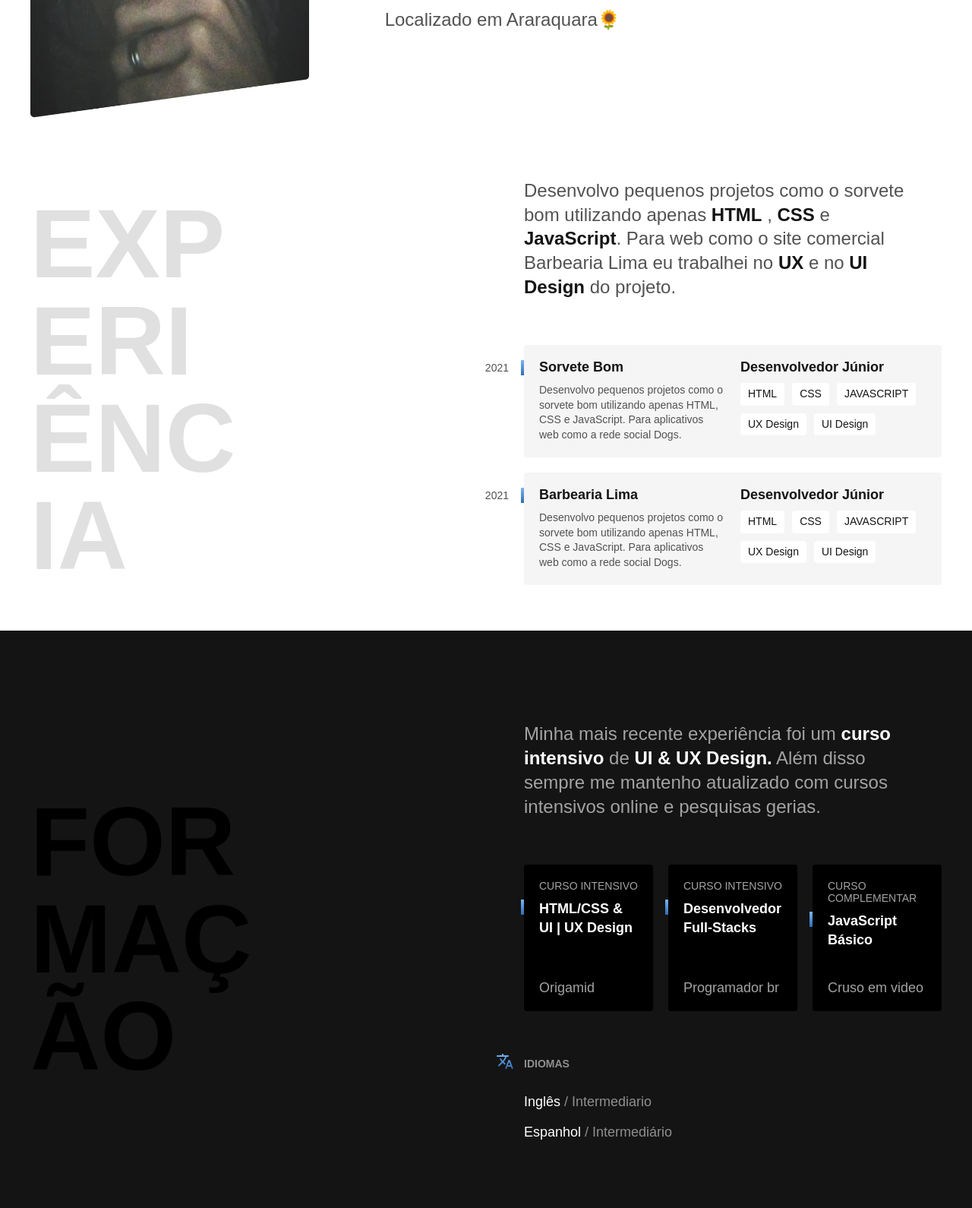
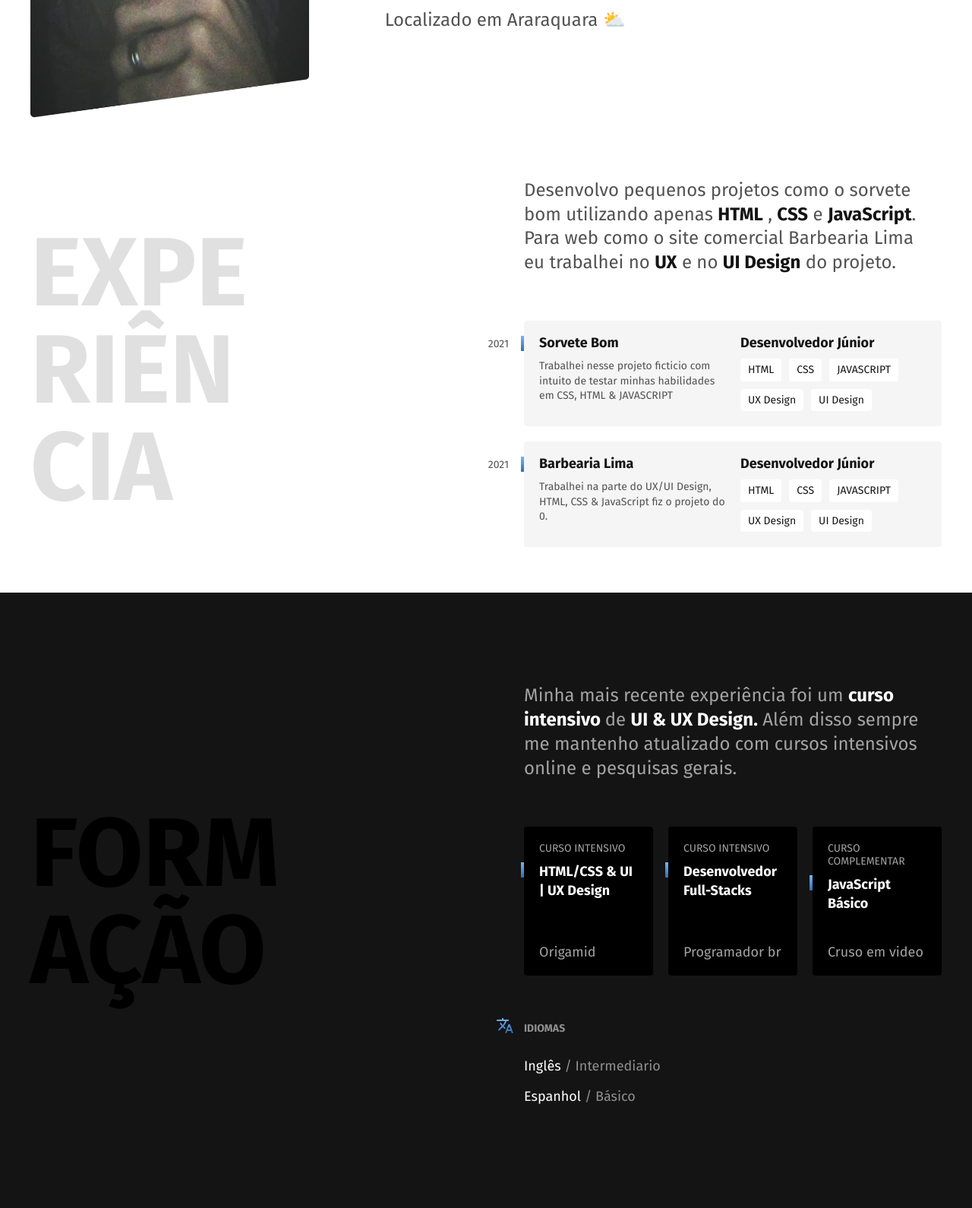
Before and after one commit to eidiogolima/eidiogolima.github.io, a plain HTML site: page index.html in a window 1280 px wide. Shown: the part 545-2135 px from the top of the page at 76% size. Drawn offline with Linux system fonts and the light colour scheme.

Commit message:
google fonts

```diff
--- a/CSS/introducao.css
+++ b/CSS/introducao.css
@@ -24,7 +24,7 @@
   background:url('../assets/img/detalhe.svg') no-repeat center;
   position: absolute;
   top: -55px;
-  left: -53px;
+  left: -50px;
   z-index: -1;
 }
 
@@ -49,6 +49,13 @@
   .introducao h1{
     font-size: 2rem;
   }
+
+  .introducao h1::before{
+    content: "";
+    top: -55px;
+    left: -53px;
+  }
+
 }
 
 @media (max-width: 400px){
--- a/index.html
+++ b/index.html
@@ -5,10 +5,14 @@
   <meta charset="UTF-8">
   <meta http-equiv="X-UA-Compatible" content="IE=edge">
   <meta name="viewport" content="width=device-width, initial-scale=1.0">
-  <link rel="stylesheet" href="./CSS/style.min.css">
+  <link rel="stylesheet" href="./CSS/style.css">
   <meta name="description" content="Desenvolvedor Front-End & UX|UI Designer. Localizado em Araraquara">
   <link rel="icon" href="/favicon.svg" type="image/svg+xml">
   <title>Diogo Lima - Desenvolvedor & UX/UI Design</title>
+
+  <link rel="preconnect" href="https://fonts.googleapis.com">
+  <link rel="preconnect" href="https://fonts.gstatic.com" crossorigin>
+  <link href="https://fonts.googleapis.com/css2?family=Fira+Sans:wght@400;700&display=swap" rel="stylesheet">
 </head>
 
 <body>
@@ -29,7 +33,7 @@
     <img src="./assets/img/perfil.jpg" alt="">
     <div>
       <h1>Desenvolvedor <br> Front-End & <br> UX|UI Designer.</h1>
-      <p>Localizado em Araraquara🌻</p>
+      <p>Localizado em Araraquara ⛅</p>
     </div>
 
   </main>
@@ -44,7 +48,7 @@
 
       <p class="experiencia-texto">Desenvolvo pequenos projetos como o sorvete bom
         utilizando apenas <strong>HTML</strong> , <strong>CSS</strong> e <strong>JavaScript</strong>. Para
-         web como o site comercial Barbearia Lima
+        web como o site comercial Barbearia Lima
         eu trabalhei no
         <strong>UX</strong> e no <strong>UI Design</strong> do projeto.</p>
 
@@ -53,9 +57,7 @@
         <span class="empresa-ano">2021</span>
         <h3 class="empresa-titulo">Sorvete Bom</h3>
         <span class="empresa-titulo"> Desenvolvedor Júnior</span>
-        <p class="empresa-texto">Desenvolvo pequenos projetos como o sorvete bom
-          utilizando apenas HTML, CSS e JavaScript. Para
-          aplicativos web como a rede social Dogs.</p>
+        <p class="empresa-texto">Trabalhei nesse projeto ficticio com intuito de testar minhas habilidades em CSS, HTML & JAVASCRIPT</p>
 
         <ul class="empresa-habilidades">
           <li>HTML</li>
@@ -70,9 +72,7 @@
         <span class="empresa-ano">2021</span>
         <h3 class="empresa-titulo">Barbearia Lima</h3>
         <span class="empresa-titulo"> Desenvolvedor Júnior</span>
-        <p class="empresa-texto">Desenvolvo pequenos projetos como o sorvete bom
-          utilizando apenas HTML, CSS e JavaScript. Para
-          aplicativos web como a rede social Dogs.</p>
+        <p class="empresa-texto">Trabalhei na parte do UX/UI Design, HTML, CSS & JavaScript fiz o projeto do 0.</p>
 
         <ul class="empresa-habilidades">
           <li>HTML</li>
@@ -95,7 +95,7 @@
         <p class="formacao-texto">Minha mais recente experiência foi um
           <strong> curso intensivo </strong> de <strong>UI & UX Design.</strong> Além disso
           sempre me mantenho atualizado com cursos
-          intensivos online e pesquisas gerias.</p>
+          intensivos online e pesquisas gerais.</p>
 
         <ul class="curso-lista">
           <li class="curso">
@@ -119,24 +119,24 @@
           <h3>Idiomas</h3>
           <ul>
             <li>Inglês <span>/ Intermediario </span> </li>
-            <li>Espanhol <span>/ Intermediário</span> </li>
+            <li>Espanhol <span>/ Básico</span> </li>
           </ul>
         </div>
       </div>
     </div>
   </section>
 
-  <footer class = "footer" id = "contato">
+  <footer class="footer" id="contato">
     <div class="footer-container">
       <p class="footer-texto">Estou disponivel para novos projetos no momento. Entre em contato comigo e marcamos uma conversa 👋</p>
 
-      <ul classs = "footer-contato">
+      <ul classs="footer-contato">
         <li>eidigoadm@gmail.com</li>
         <li>+55 16 99641-2995</li>
         <li><a href="https://www.instagram.com/ei.diogolima/"> @ei.diogolima</a></li>
       </ul>
 
-      <p class = "footer-copy"> &copy; Diogo Lima. Alguns direitos reservados.</p>
+      <p class="footer-copy"> &copy; Diogo Lima. Alguns direitos reservados.</p>
 
     </div>
   </footer>
```
Also changed, not shown: CSS/style.min.css.
